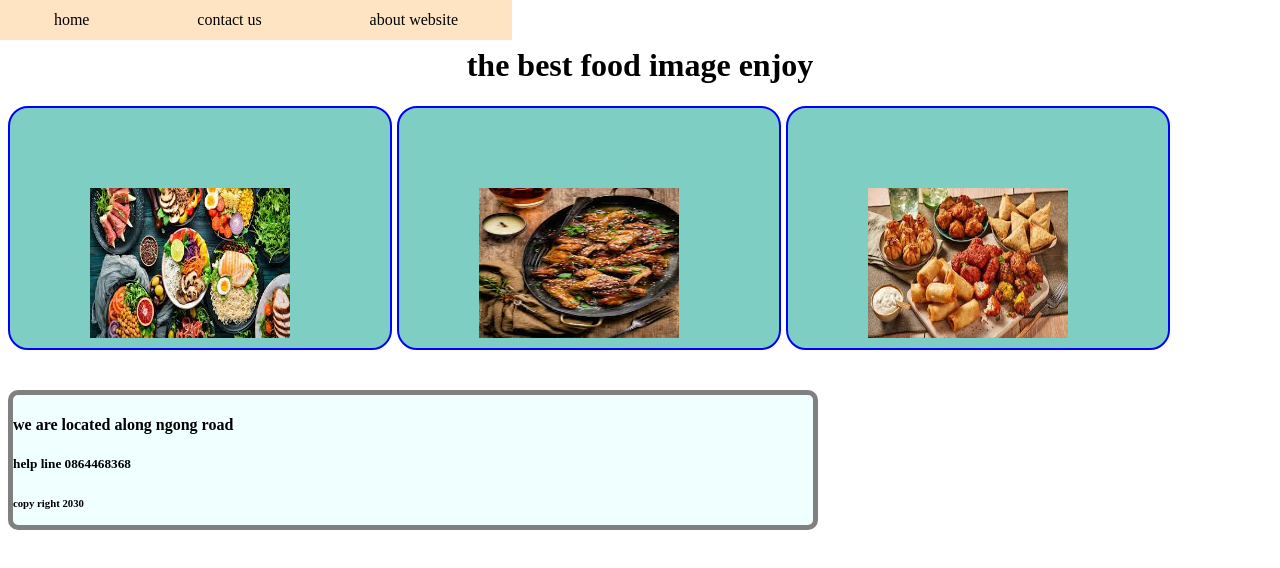
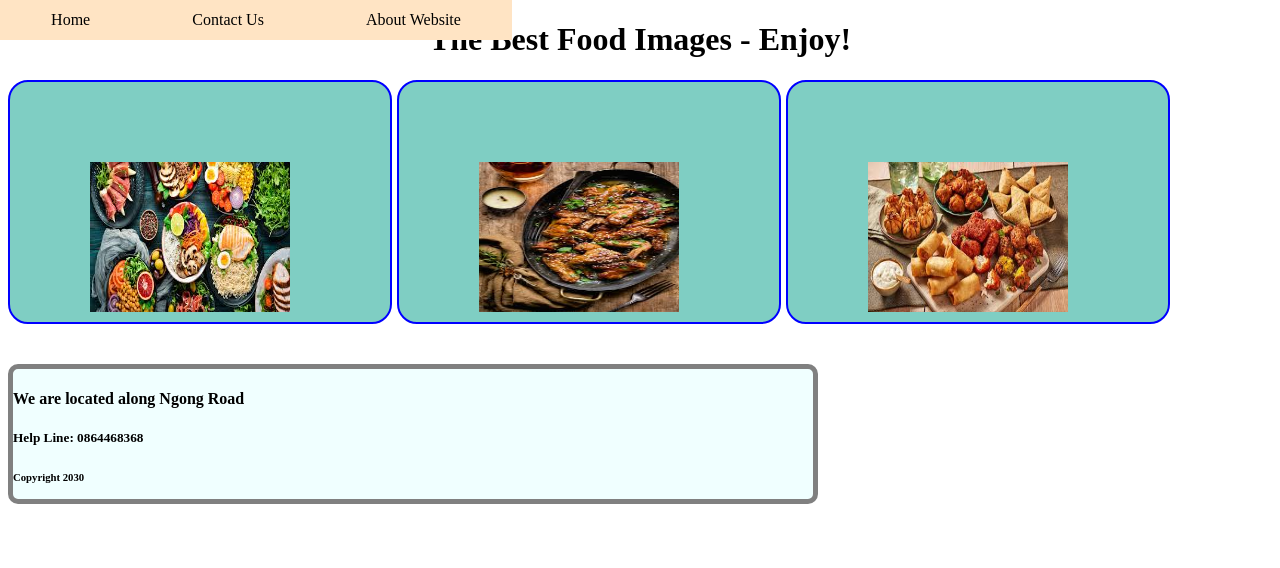
Before and after one commit to ian254-cmd/food-site, a plain HTML site: page index.html in a window 1280 px wide. Drawn offline with Linux system fonts and the light colour scheme.

Commit message:
READEME.md

```diff
--- a/index.html
+++ b/index.html
@@ -1,48 +1,48 @@
 <!DOCTYPE html>
 <html>
     <head>
-        <tittle>food site</tittle>
+        <title>Food Site</title>
         <link rel="stylesheet" href="./index.css">
     </head>
     <body>
         <nav class="navigation">
             <div>
-                <a href="#home">home</a>
+                <a href="#home">Home</a>
             </div>
             <div>
-                <a href="#contact ">contact us </a>
+                <a href="#contact">Contact Us</a>
             </div>
             <div>
-                <a href="#about"> about website</a>
+                <a href="#about">About Website</a>
             </div>
         </nav>
-        <header class="header" >
-            <h1>the best food image enjoy</h1>
+        <header class="header">
+            <h1>The Best Food Images - Enjoy!</h1>
         </header>
         <section class="foodlist">
             <div class="fooditem">
-                    <img src="./download.jfif" alt="buffe">
-                    <p>delicious meal</p>
-                </div>
-                <div class="fooditem" >
-                    <img src="./download (1).jfif" alt="all you can eat">
-                    <p>drum stick</p>
+                <img src="./download.jfif" alt="Buffet">
+                <p>Delicious Meal</p>
             </div>
             <div class="fooditem">
-                    <img src="./images.jfif" alt="spicy">
-                    <p>samosa</p>
+                <img src="./download (1).jfif" alt="All You Can Eat">
+                <p>Drum Stick</p>
+            </div>
+            <div class="fooditem">
+                <img src="./images.jfif" alt="Spicy">
+                <p>Samosa</p>
             </div>
         </section>
-    </body>
         <footer class="footer">
             <div>
-            <h4>we are located along ngong road</h4>
+                <h4>We are located along Ngong Road</h4>
             </div>
             <div>
-        <h5>help line 0864468368</h5>
+                <h5>Help Line: 0864468368</h5>
             </div>
             <div>
-        <h6>copy right 2030</h6>
+                <h6>Copyright 2030</h6>
             </div>
         </footer>
+    </body>
 </html>
```
Also changed, not shown: 1 other file. Lines whose indentation alone changed are shown as unchanged.
